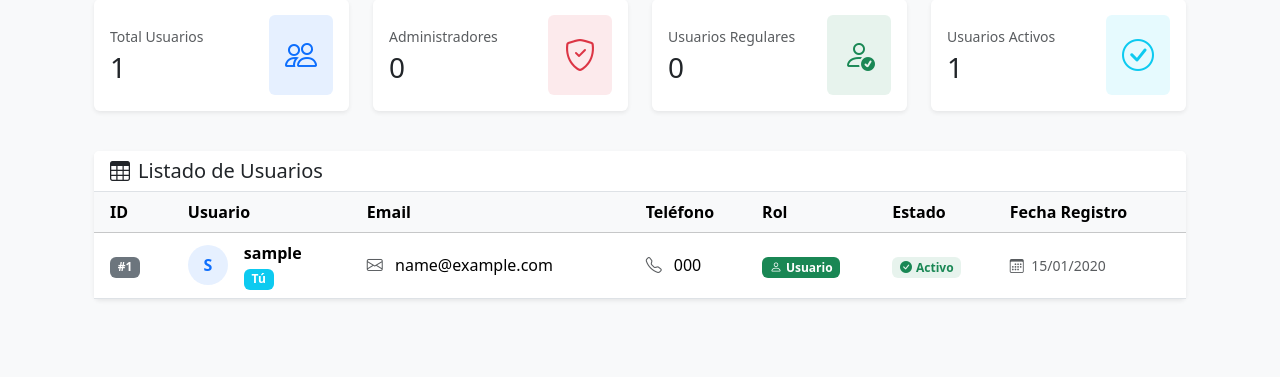
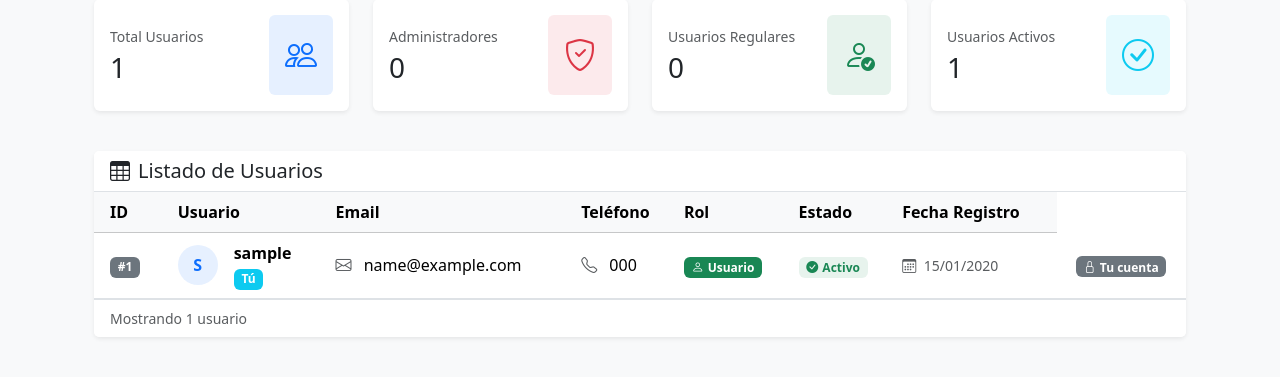
Before and after one commit to Marcurio22/Sistema-GIS, a Flask app: template src/webapp/templates/admin/gestion_usuario.html in a window 1280 px wide. Shown: the part 229-606 px from the top of the page. Run offline with Flask 3, Linux system fonts and the light colour scheme; the template is opened without the code that fills it: values that come from a table or form of the project are taken from there, others are empty; a user stored in the database is signed in; tables that the repository leaves empty hold one stand-in row (values such as "Sample post").

Commit message:
añadir acciones

```diff
--- a/src/webapp/templates/admin/gestion_usuario.html
+++ b/src/webapp/templates/admin/gestion_usuario.html
@@ -1,4 +1,3 @@
-
 {% extends "base.html" %}
 
 {% block title %}Gestión de Usuarios - Admin{% endblock %}
@@ -170,6 +169,27 @@
                                                 {{ usuario.fecha_registro.strftime('%d/%m/%Y') if usuario.fecha_registro else 'N/A' }}
                                             </small>
                                         </td>
+                                        <td class="text-center">
+                                            {% if usuario.id_usuario != current_user.id_usuario %}
+                                                {% if usuario.activo %}
+                                                    <a
+                                                       class="btn btn-sm btn-outline-warning"
+                                                       title="Desactivar usuario">
+                                                        <i class="bi bi-pause-circle me-1"></i>Desactivar
+                                                    </a>
+                                                {% else %}
+                                                    <a
+                                                       class="btn btn-sm btn-success"
+                                                       title="Activar usuario">
+                                                        <i class="bi bi-check-circle me-1"></i>Activar
+                                                    </a>
+                                                {% endif %}
+                                            {% else %}
+                                                <span class="badge bg-secondary">
+                                                    <i class="bi bi-lock me-1"></i>Tu cuenta
+                                                </span>
+                                            {% endif %}
+                                        </td>
                                     </tr>
                                     {% endfor %}
                                 {% else %}
@@ -185,6 +205,16 @@
                         </table>
                     </div>
                 </div>
+                {% if usuarios %}
+                <div class="card-footer bg-white border-top">
+                    <div class="d-flex justify-content-between align-items-center">
+                        <small class="text-muted">
+                            Mostrando {{ usuarios|length }} usuario{{ 's' if usuarios|length != 1 else '' }}
+                        </small>
+
+                    </div>
+                </div>
+                {% endif %}
             </div>
         </div>
     </div>
```
